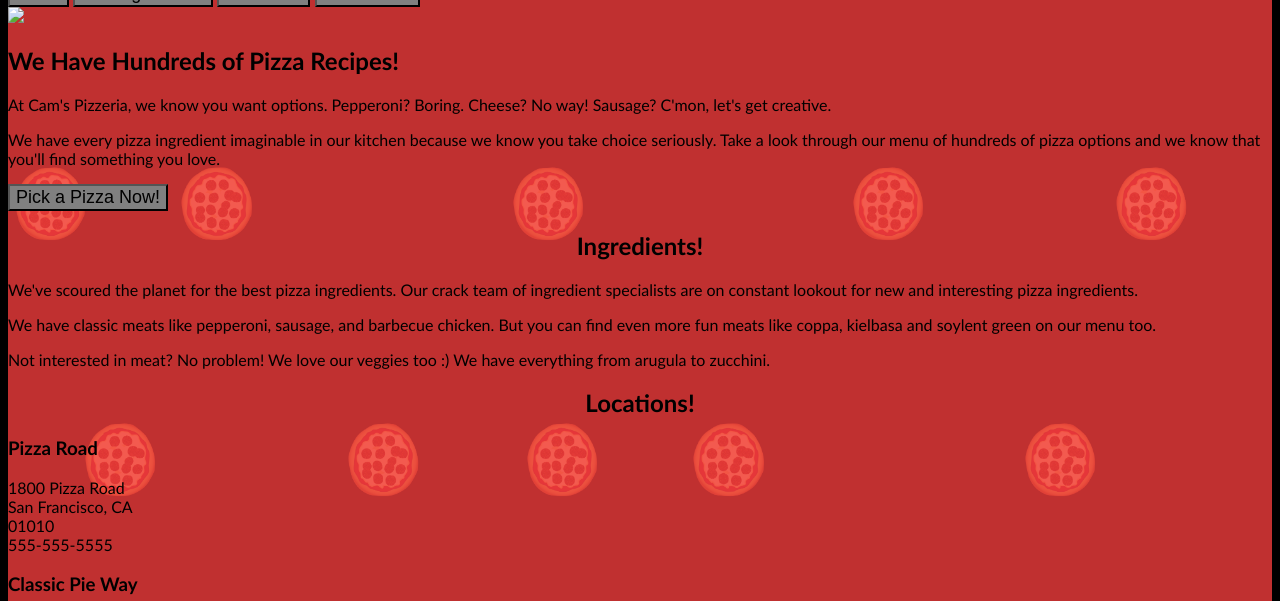
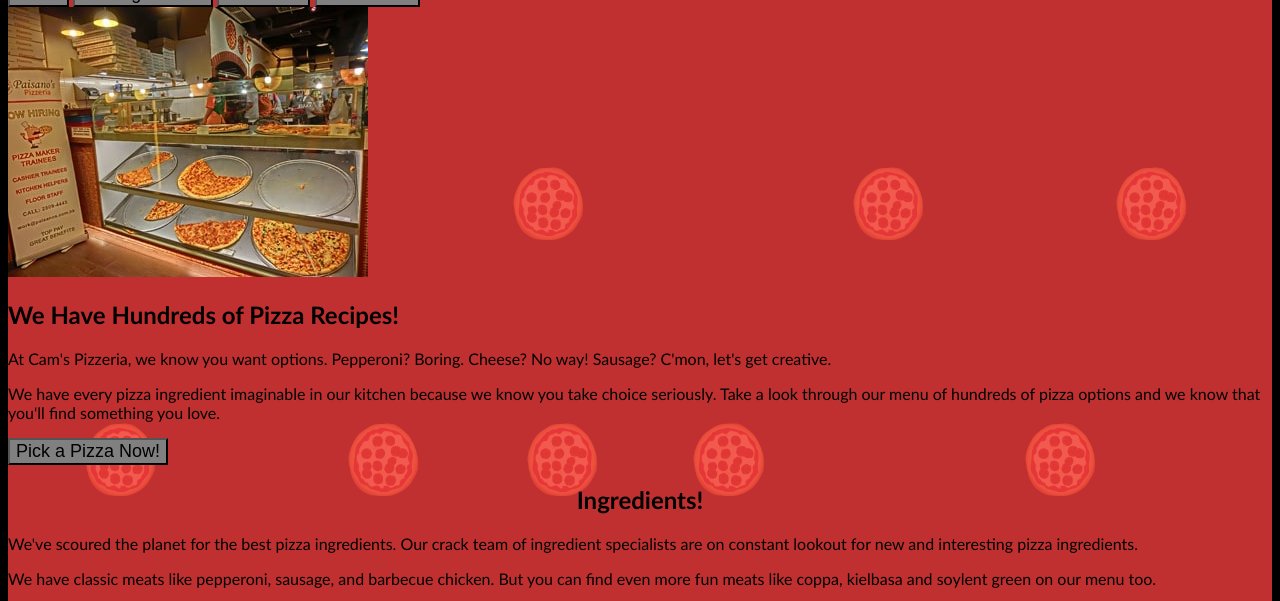
Before and after one commit to Zimann/Optimization-page-sample, a plain HTML site: page views/pizza_original.html in a window 1280 px wide. Shown: the part 102-703 px from the top of the page. Drawn offline with Linux system fonts and the light colour scheme.

Commit message:
Update pizza_original.html

```diff
--- a/views/pizza_original.html
+++ b/views/pizza_original.html
@@ -39,7 +39,7 @@
     </div>
     <div id="callToAction" class="row">
       <div class="col-md-4">
-        <img src="views/images/pizzeria_360px-min.jpg" class="img-responsive"> <!-- Image credit to: http://commons.wikimedia.org/wiki/File:HK_TST_night_%E5%98%89%E8%98%AD%E9%81%93_Granville_Road_restaurant_Paisano's_Pizzeria_pizza_Dec-2013.JPG -->
+        <img src="images/pizzeria_360px-min.jpg" class="img-responsive"> <!-- Image credit to: http://commons.wikimedia.org/wiki/File:HK_TST_night_%E5%98%89%E8%98%AD%E9%81%93_Granville_Road_restaurant_Paisano's_Pizzeria_pizza_Dec-2013.JPG -->
       </div>
       <div class="col-md-8">
         <div class="row">
```
